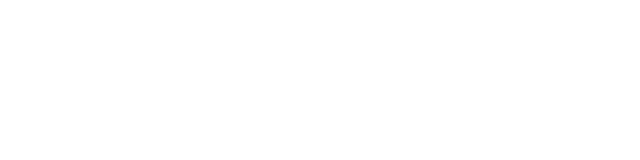
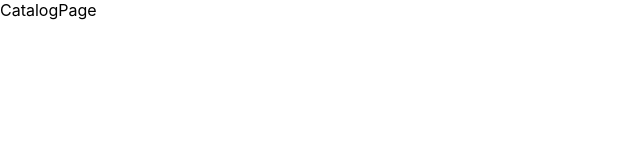
Before and after one commit to distanceOn/t1project, a React (Create React App) app: page / in a window 1280 px wide. Shown: the top 160 px of the page, without its empty margins (0-640 px from the left). Built offline with nearby package versions, Linux system fonts and the light colour scheme.

Commit message:
fix: fix structure of files and folders

```diff
--- a/package.json
+++ b/package.json
@@ -12,6 +12,7 @@
     "@types/react-dom": "^18.2.19",
     "react": "^18.2.0",
     "react-dom": "^18.2.0",
+    "react-router-dom": "^6.22.0",
     "react-scripts": "5.0.1",
     "typescript": "^4.9.5",
     "web-vitals": "^2.1.4"
--- a/src/App.tsx
+++ b/src/app/App.tsx
@@ -1,8 +1,9 @@
+import AppRoutes from "./AppRoutes";
 
 
 function App() {
   return (
-  <></>
+  <AppRoutes/>
   );
 }
 
--- /dev/null
+++ b/src/app/AppRoutes.tsx
@@ -0,0 +1,12 @@
+import { Routes, Route } from 'react-router-dom';
+import { CatalogPage } from '../pages/CatalogPage/CatalogPage';
+
+const AppRoutes = () => {
+  return (
+    <Routes>
+      <Route path="/" element={<CatalogPage />} />
+    </Routes>
+  );
+};
+
+export default AppRoutes;
--- a/src/index.tsx
+++ b/src/index.tsx
@@ -1,13 +1,17 @@
 import React from 'react';
 import ReactDOM from 'react-dom/client';
 import './index.css';
-import App from './App';
+import App from './app/App';
+import { BrowserRouter } from 'react-router-dom';
 
 const root = ReactDOM.createRoot(
   document.getElementById('root') as HTMLElement
 );
 root.render(
   <React.StrictMode>
-    <App />
+    <BrowserRouter>
+         <App />
+    </BrowserRouter>
+
   </React.StrictMode>
 );
--- /dev/null
+++ b/src/pages/CatalogPage/CatalogPage.tsx
@@ -0,0 +1,8 @@
+export const CatalogPage = () => {
+
+  return (
+    <div>
+      CatalogPage
+    </div>
+  )
+}
```
Also changed, not shown: 1 other file (tests, documents, lock files or other folders).
